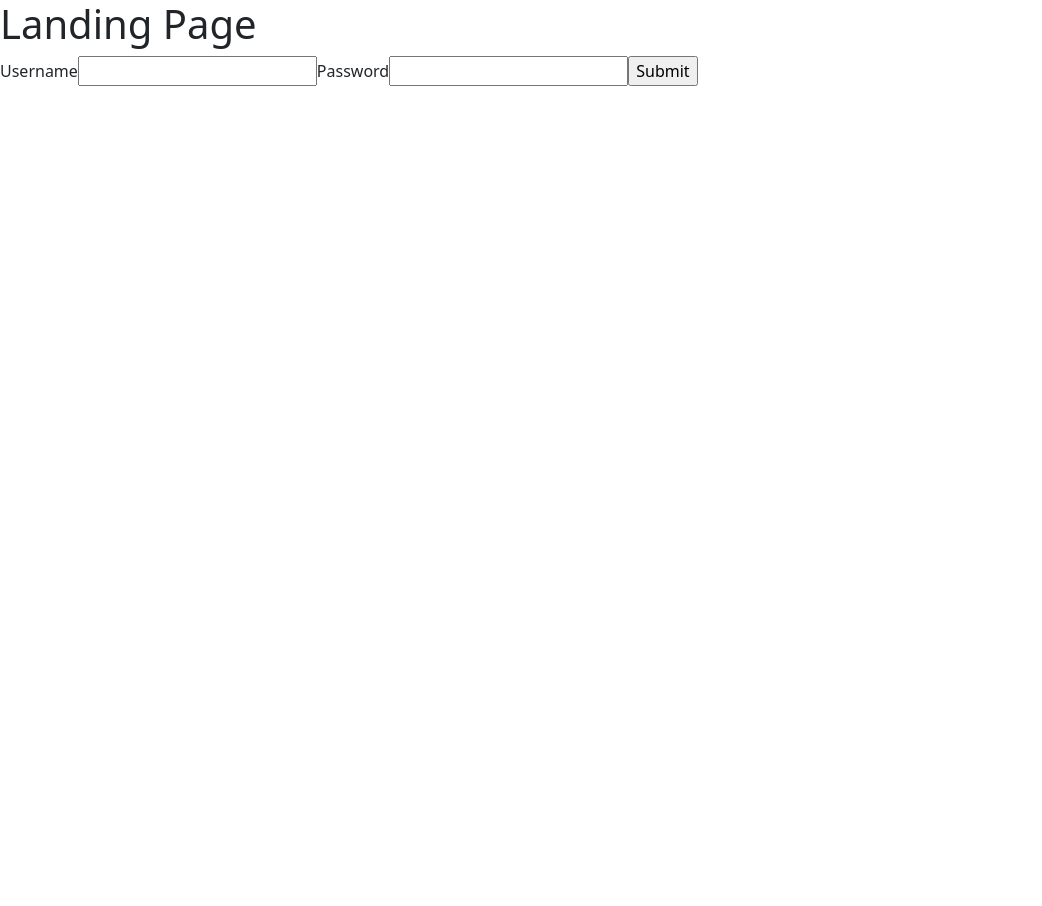
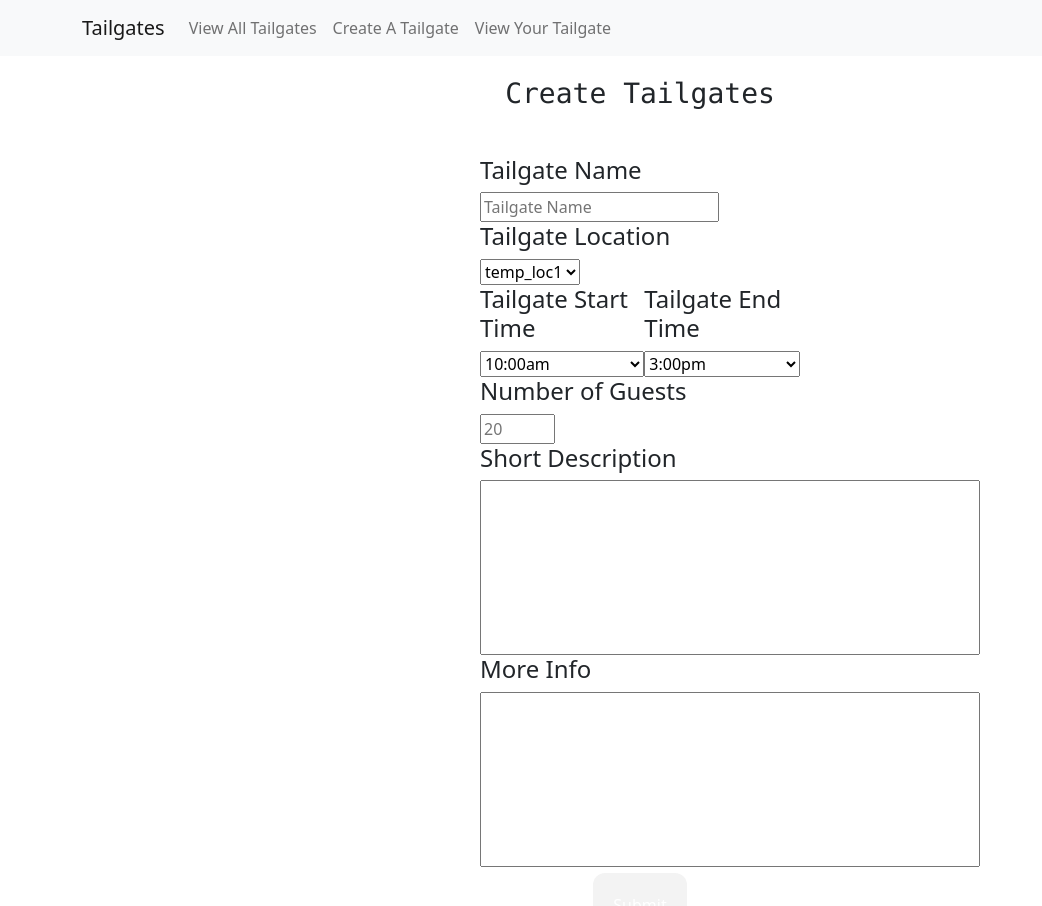
Before and after one commit to yazanawad/tailgateFrontEnd, a React (Create React App) app in the folder tailgate/: page /createTailgates in a window 1280 px wide. Shown: the top 906 px of the page, without its empty margins (0-1042 px from the left). Before the commit the page ends 800 px from the top, so only its background shows below. Built offline with nearby package versions, Linux system fonts and the light colour scheme.

Commit message:
Create Tailgate

```diff
--- a/tailgate/src/App.js
+++ b/tailgate/src/App.js
@@ -39,7 +39,7 @@ function HeaderNav() {
 }
 
 function App() {
-  const [login, setLogin] = useState(false);
+  const [login, setLogin] = useState(true);
 
   // router if user is not loggedIn
   if (!login) {
--- /dev/null
+++ b/tailgate/src/pages/LoggedIn/CreateTailgate.css
@@ -0,0 +1,19 @@
+.left{
+    width: 25%;
+    margin: auto;
+    text-align: left;
+}
+
+.button {
+    background-color: #3f3f4210; /* Green */
+    border: none;
+    color: white;
+    padding: 20px;
+    text-align: center;
+    text-decoration: none;
+    display: inline-block;
+    font-size: 16px;
+    margin: 6px 2px;
+    cursor: pointer;
+    border-radius: 12px;
+  }
--- a/tailgate/src/pages/LoggedIn/CreateTailgate.jsx
+++ b/tailgate/src/pages/LoggedIn/CreateTailgate.jsx
@@ -1,3 +1,4 @@
+import "./CreateTailgate.css"
 export default function CreateTailgate(props) {
   const { setLogin } = props;
 
@@ -6,9 +7,47 @@ export default function CreateTailgate(props) {
   };
 
   return (
-    <>
-      <h1>Create Tailgates</h1>
-      <input type="button" value="Sign Out" onClick={signOut} />
-    </>
+    <div className = "contain">
+      <pre> <h3>Create Tailgates</h3> </pre>
+      <div className = "left">
+        <h4>Tailgate Name</h4>
+        <input type="text" placeholder="Tailgate Name" name="tailgate_name" id="tailgate_name"/>
+        <h4>Tailgate Location</h4>
+        <select name="tailgate_loc" value="Location" id="tailgate_loc">
+          {/* <option value="" selected disabled hidden>Available Locations</option>  */}
+          <option value="temp_loc1">temp_loc1</option>
+          <option value="temp_loc2">temp_loc2</option>
+          <option value="temp_loc3">temp_loc3</option>
+          <option value="temp_loc4">temp_loc4</option>
+        </select>
+        <div style={{display:"flex", flexDirection:"row", justifyContent:"space-between"}}>
+          <div style={{display:"flex", flexDirection:"column"}}>
+            <h4>Tailgate Start Time</h4>
+            <select name="start_time" id="start_time">
+              <option value="stime1">10:00am</option>
+              <option value="stime2">temp_time</option>
+              <option value="stime3">temp_time</option>
+              <option value="stime4">temp_time</option>
+            </select>
+          </div>
+          <div style={{display:"flex", flexDirection:"column"}}>
+            <h4>Tailgate End Time</h4>
+            <select name="end_time" id="end_time">
+              <option value="etime1">3:00pm</option>
+              <option value="etime2">temp_time</option>
+              <option value="etime3">temp_time</option>
+              <option value="etime4">temp_time</option>
+            </select>
+          </div>
+        </div>
+        <h4>Number of Guests</h4>
+        <input style={{width:"75px"}}type="number" step="1" placeholder="20"></input>
+        <h4>Short Description</h4>
+        <input type="text" style={{width:500,height:175}} name="short_desc" id="short_desc"/>
+        <h4>More Info</h4>
+        <input type="text" style={{width:500,height:175}} name="more_info" id="more_info"/>
+    </div>
+    <input type="button" class="button" value="Submit" onClick={signOut} /> {/* Do something to submit data */}
+    </div>
   );
 }
```
